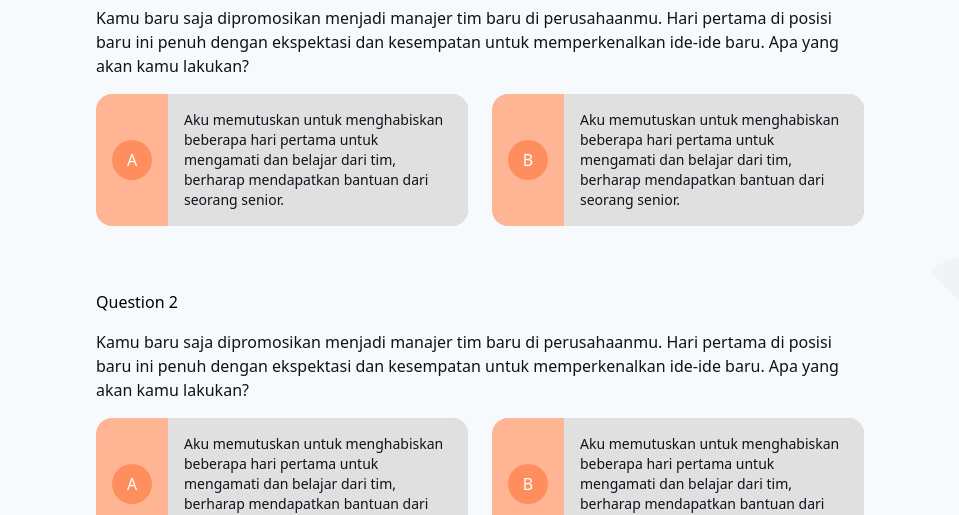
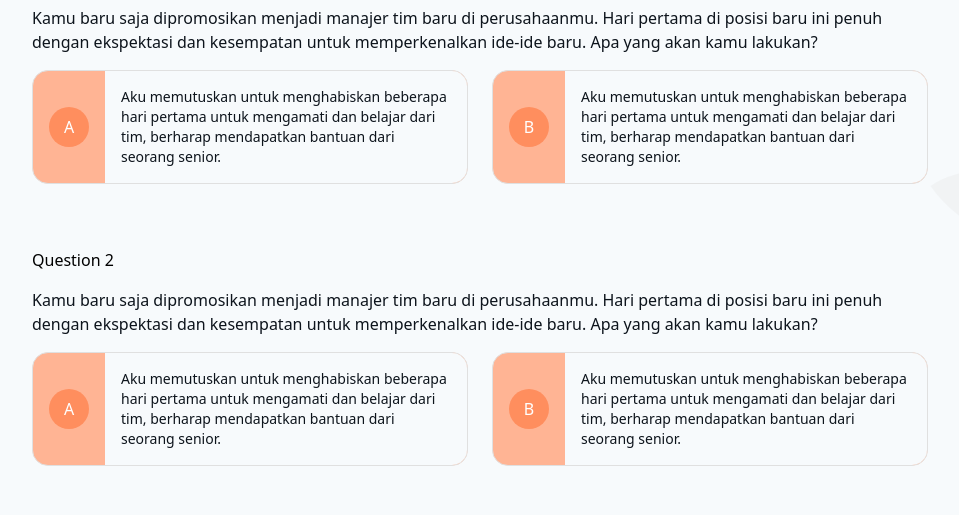
Before and after one commit to RafieAmandio/ProjectXO-Frontend, a Next.js app: page /quiz in a window 1280 px wide. Shown: the part 298-813 px from the top of the page, without its empty margins (160-1119 px from the left). Built offline with nearby package versions, Linux system fonts and the light colour scheme.

Commit message:
Changed background of questions made a bit wider

```diff
--- a/src/app/quiz/page.tsx
+++ b/src/app/quiz/page.tsx
@@ -13,7 +13,7 @@ export default function PersonalityQuiz() {
         py-8
         md:px-8
     ">
-      <div className="max-w-3xl mx-auto">
+      <div className="max-w-4xl mx-auto">
         {/* Logo */}
         <div className="mb-16">
           <Image src="/logo.svg" alt="XO Logo" width={40} height={40} className="w-10 h-10" />
@@ -42,13 +42,13 @@ export default function PersonalityQuiz() {
 
               <div className="grid grid-cols-1 md:grid-cols-2 gap-6">
                 {/* Option A */}
-                <div className="bg-[#ffb494] rounded-2xl overflow-hidden flex">
+                <div className="bg-[#ffb494] rounded-2xl overflow-hidden border border-[#E0E0E0] flex">
                   <div className="flex items-center justify-center p-4">
                     <div className="bg-[#ff8e5e] rounded-full w-10 h-10 flex items-center justify-center">
                       <span className="text-white font-medium">A</span>
                     </div>
                   </div>
-                  <div className="bg-[#E0E0E0] p-4">
+                  <div className="bg-[#F7FAFC] p-4">
                     <p className="text-[#0d141c] text-sm">
                       Aku memutuskan untuk menghabiskan beberapa hari pertama untuk mengamati dan belajar dari tim,
                       berharap mendapatkan bantuan dari seorang senior.
@@ -57,13 +57,13 @@ export default function PersonalityQuiz() {
                 </div>
 
                 {/* Option B */}
-                <div className="bg-[#ffb494] rounded-2xl overflow-hidden flex">
+                <div className="bg-[#ffb494] rounded-2xl overflow-hidden border border-[#E0E0E0] flex">
                   <div className="flex items-center justify-center p-4">
                     <div className="bg-[#ff8e5e] rounded-full w-10 h-10 flex items-center justify-center">
                       <span className="text-white font-medium">B</span>
                     </div>
                   </div>
-                  <div className="bg-[#E0E0E0] p-4">
+                  <div className="bg-[#F7FAFC] p-4">
                     <p className="text-[#0d141c] text-sm">
                       Aku memutuskan untuk menghabiskan beberapa hari pertama untuk mengamati dan belajar dari tim,
                       berharap mendapatkan bantuan dari seorang senior.
```
